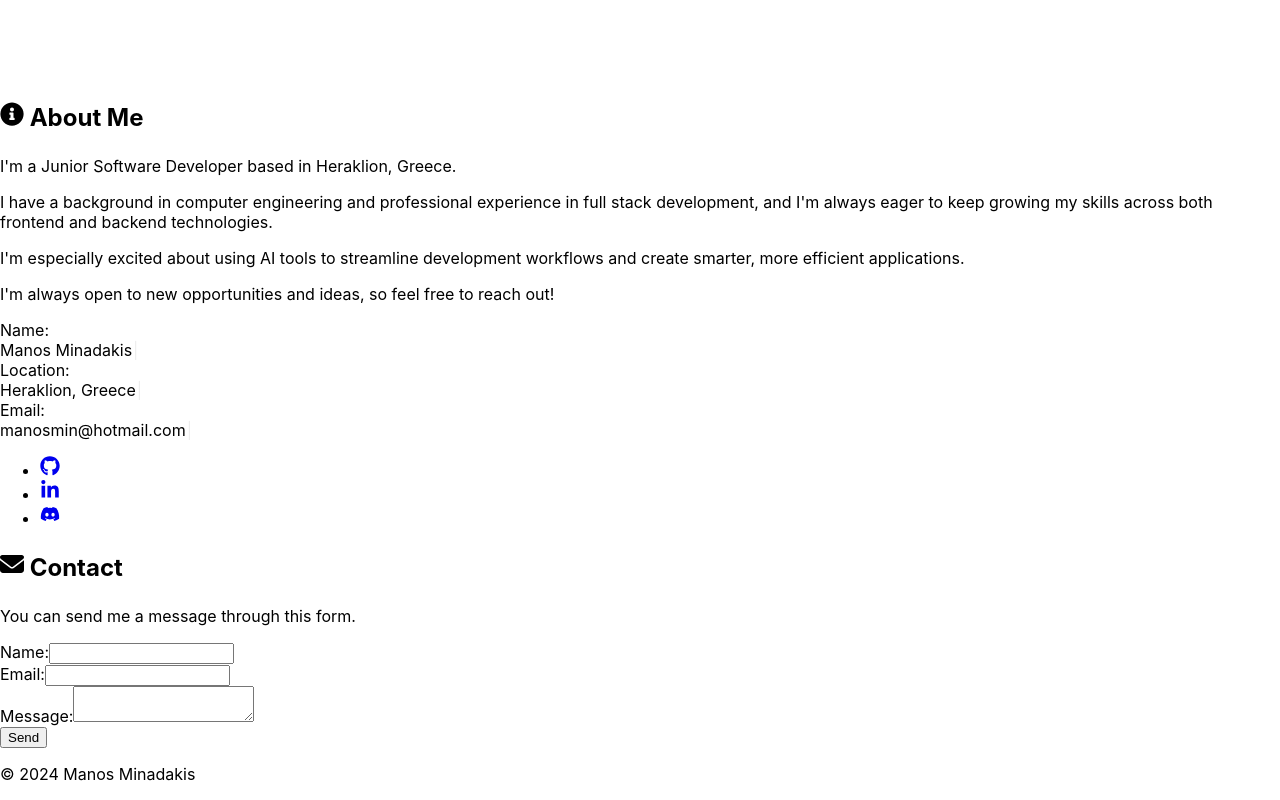
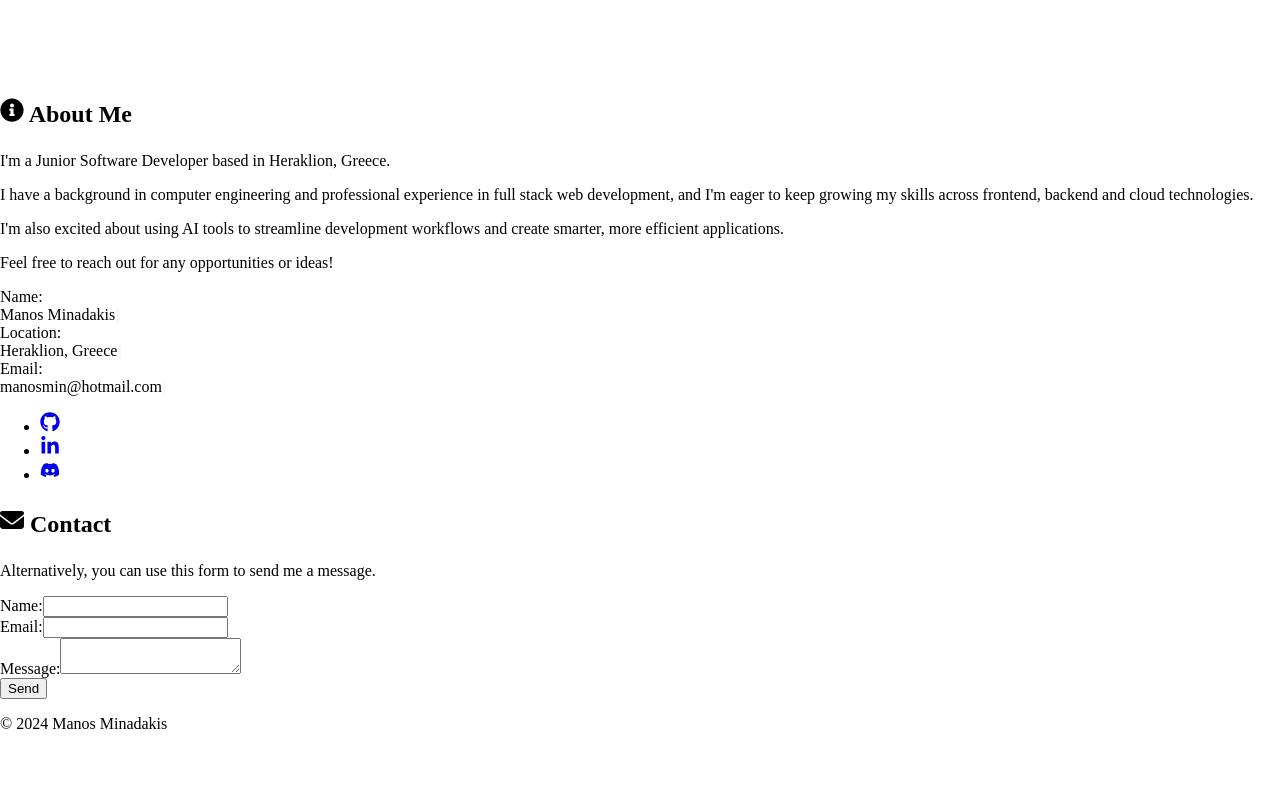
Before and after one commit to manosmin/manosmin.github.io, a React (Create React App) app: page / in a window 1280 px wide. Shown: the part 1415-2215 px from the top of the page. After the commit the page ends 2164 px from the top, so only its background shows below. Built offline with nearby package versions, Linux system fonts and the light colour scheme.

Commit message:
change font

```diff
--- a/src/components/About.js
+++ b/src/components/About.js
@@ -40,9 +40,9 @@ const About = () => {
         <div
           ref={containerRef3}
           className={`${
-            isVisible3 && "animate-fade-in 2xl:animate-fade-in"
+            isVisible3 && "animate-fade-in"
           } opacity-0 flex flex-col space-y-4 text-center 2xl:text-left`}
-          style={{ "--delay": 0.4 + "s" }}
+          style={{ "--delay": 0.6 + "s" }}
         >
           <p>
             I'm a{" "}
@@ -55,17 +55,16 @@ const About = () => {
           </p>
           <p>
             I have a background in computer engineering and professional
-            experience in full stack development, and I'm always eager to keep
-            growing my skills across both frontend and backend technologies.
+            experience in full stack web development, and I'm eager to keep
+            growing my skills across frontend, backend and cloud technologies.
           </p>
           <p>
-            I'm especially excited about using AI tools to
+            I'm also excited about using AI tools to
             streamline development workflows and create smarter, more efficient
             applications.
           </p>
           <p>
-            I'm always open to new opportunities and ideas, so feel free to reach
-            out!
+            Feel free to reach out for any opportunities or ideas!
           </p>
           <div>
             <div
@@ -73,17 +72,17 @@ const About = () => {
               className={`${
                 isVisible4 && "animate-fade-in"
               } opacity-0 flex flex-col`}
-              style={{ "--delay": 0.4 + "s" }}
+              style={{ "--delay": 0.6 + "s" }}
             >
               <div className="flex items-center min-h-[2.5rem]">
                 <span className="font-semibold uppercase">Name:</span>
                 <span className="ml-4 text-secondary">
                   {isVisible4 && (
                     <Typewriter
-                      options={{ delay: 20, loop: false }}
+                      options={{ delay: 30, loop: false }}
                       onInit={(typewriter) => {
                         typewriter
-                          .pauseFor(500)
+                          .pauseFor(700)
                           .typeString("Manos Minadakis")
                           .start();
                       }}
@@ -96,10 +95,10 @@ const About = () => {
                 <span className="ml-4 text-secondary">
                   {isVisible4 && (
                     <Typewriter
-                      options={{ delay: 20, loop: false }}
+                      options={{ delay: 30, loop: false }}
                       onInit={(typewriter) => {
                         typewriter
-                          .pauseFor(1000)
+                          .pauseFor(1200)
                           .typeString("Heraklion, Greece")
                           .start();
                       }}
@@ -113,10 +112,10 @@ const About = () => {
                   <span className="ml-4 text-secondary">
                     {isVisible4 && (
                       <Typewriter
-                        options={{ delay: 20, loop: false }}
+                        options={{ delay: 30, loop: false }}
                         onInit={(typewriter) => {
                           typewriter
-                            .pauseFor(1500)
+                            .pauseFor(1700)
                             .typeString("manosmin@hotmail.com")
                             .start();
                         }}
--- a/src/components/Contact.js
+++ b/src/components/Contact.js
@@ -58,14 +58,7 @@ const Contact = () => {
 
   const [containerRef2, isVisible2] = useIsVisible({});
 
-  const [containerRef3, isVisible3] = useIsVisible({});
-
-  const [containerRef4, isVisible4] = useIsVisible({});
-
-  const [containerRef5, isVisible5] = useIsVisible({});
-
   const [containerRef6, isVisible6] = useIsVisible({});
-
   return (
     <div
       id="contact"
@@ -84,19 +77,11 @@ const Contact = () => {
           </p>
         </h2>
       </div>
-      <form onSubmit={handleSubmit} className="mt-8 space-y-4">
-        <p
-          ref={containerRef2}
-          className={`opacity-0 ${isVisible2 && "animate-fade-in"}`}
-          style={{ "--delay": 0.4 + "s" }}
-        >
-          You can send me a message through this form.
+      <form onSubmit={handleSubmit} ref={containerRef2} className={`opacity-0 ${isVisible2 && "animate-fade-in"} mt-8 space-y-4`} style={{ "--delay": 0.6 + "s" }}>
+        <p>
+          Alternatively, you can use this form to send me a message.
         </p>
-        <div
-          ref={containerRef3}
-          className={`opacity-0 ${isVisible3 && "animate-fade-in"}`}
-          style={{ "--delay": 0.4 + "s" }}
-        >
+        <div>
           <label htmlFor="name" className="block">
             Name:
           </label>
@@ -110,11 +95,7 @@ const Contact = () => {
             required
           />
         </div>
-        <div
-          ref={containerRef4}
-          className={`opacity-0 ${isVisible4 && "animate-fade-in"}`}
-          style={{ "--delay": 0.4 + "s" }}
-        >
+        <div>
           <label htmlFor="email" className="block">
             Email:
           </label>
@@ -128,11 +109,7 @@ const Contact = () => {
             required
           />
         </div>
-        <div
-          ref={containerRef5}
-          className={`opacity-0 ${isVisible5 && "animate-fade-in"}`}
-          style={{ "--delay": 0.4 + "s" }}
-        >
+        <div>
           <label htmlFor="message" className="block">
             Message:
           </label>
@@ -148,9 +125,9 @@ const Contact = () => {
         <button
           ref={containerRef6}
           type="submit"
-          style={{ "--delay": 0.4 + "s" }}
+          style={{ "--delay": 1 + "s" }}
           className={`${
-            isVisible6 && "animate-fade-in"
+            isVisible6 && "animate-drop-in"
           } opacity-0 bg-button-primary hover:bg-button-primary text-button-primary py-2 px-4 rounded-full`}
         >
           Send
--- a/src/index.css
+++ b/src/index.css
@@ -1,8 +1,5 @@
 body {
   margin: 0;
-  font-family: Poppins, -apple-system, BlinkMacSystemFont, 'Segoe UI', 'Roboto', 'Oxygen',
-    'Ubuntu', 'Cantarell', 'Fira Sans', 'Droid Sans', 'Helvetica Neue',
-    sans-serif;
   -webkit-font-smoothing: antialiased;
   -moz-osx-font-smoothing: grayscale;
 }
--- a/src/tailwind.css
+++ b/src/tailwind.css
@@ -33,7 +33,7 @@
 
     html {
       @apply scroll-smooth;
-      font-family: Poppins, sans-serif;
+      font-family: Montserrat;
     }
   }
 
@@ -84,4 +84,4 @@
 
   }
 
-  @import url('https://fonts.googleapis.com/css2?family=Poppins:ital,wght@0,100;0,200;0,300;0,400;0,500;0,600;0,700;0,800;0,900;1,100;1,200;1,300;1,400;1,500;1,600;1,700;1,800;1,900&display=swap');
+@import url('https://fonts.googleapis.com/css2?family=Inter:ital,opsz,wght@0,14..32,100..900;1,14..32,100..900&family=Montserrat:ital,wght@0,100..900;1,100..900&family=Roboto:ital,wght@0,100..900;1,100..900&family=Source+Code+Pro:ital,wght@0,200..900;1,200..900&display=swap');
```
